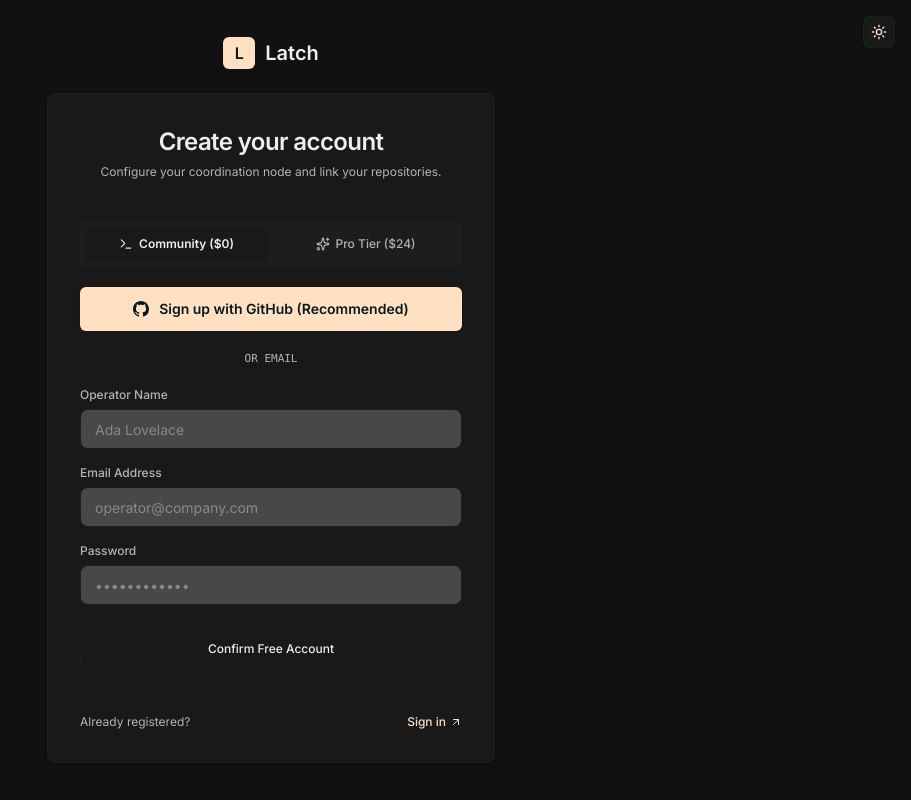
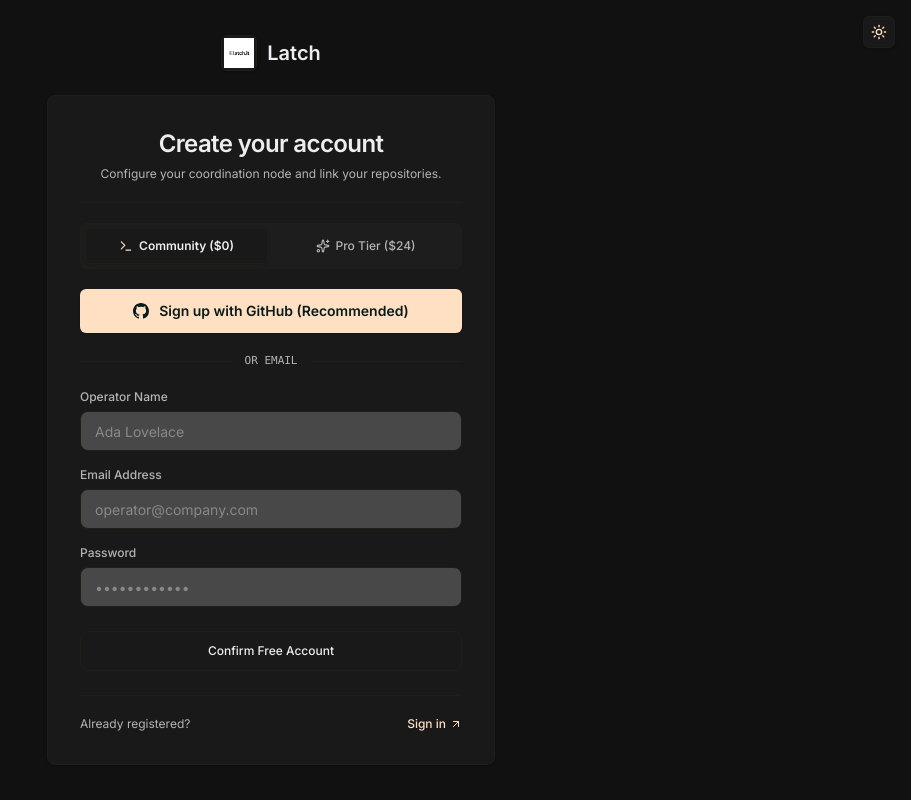
Before and after one commit to unknownsideofme/LATCH, a Next.js app in the folder frontend/: page /signup in a window 1280 px wide. Shown: the whole page, without its empty margins (369-1280 px from the left). Built offline with nearby package versions, Linux system fonts and the light colour scheme; no server answers.

Commit message:
feat: integrate latch-logo.png across header, sidebars, auth, curtain, and metadata

```diff
--- a/frontend/app/(auth)/login/page.tsx
+++ b/frontend/app/(auth)/login/page.tsx
@@ -2,6 +2,7 @@
 
 import { useState } from "react";
 import Link from "next/link";
+import Image from "next/image";
 import { useRouter } from "next/navigation";
 import { createClient } from "@/lib/supabase/client";
 import { DecoButton } from "@/components/deco/DecoButton";
@@ -64,8 +65,15 @@
 
       {/* Brand Header */}
       <Link href="/" className="mb-6 flex items-center gap-2.5 group">
-        <div className="w-8 h-8 rounded-md bg-primary text-primary-foreground font-[var(--font-display)] font-bold text-base flex items-center justify-center shadow-sm">
-          L
+        <div className="w-9 h-9 rounded-md overflow-hidden flex items-center justify-center border border-border bg-card shadow-sm group-hover:border-primary/50 transition-colors p-0.5">
+          <Image
+            src="/latch-logo.png"
+            alt="Latch Logo"
+            width={36}
+            height={36}
+            className="w-full h-full object-contain"
+            priority
+          />
         </div>
         <span className="font-[var(--font-display)] text-xl font-bold text-foreground">
           Latch
--- a/frontend/app/(auth)/signup/page.tsx
+++ b/frontend/app/(auth)/signup/page.tsx
@@ -2,6 +2,7 @@
 
 import { useState, useEffect, Suspense } from "react";
 import Link from "next/link";
+import Image from "next/image";
 import { useRouter, useSearchParams } from "next/navigation";
 import { createClient } from "@/lib/supabase/client";
 import { DecoButton } from "@/components/deco/DecoButton";
@@ -92,8 +93,15 @@
 
       {/* Brand Header */}
       <Link href="/" className="mb-6 flex items-center gap-2.5 group">
-        <div className="w-8 h-8 rounded-md bg-primary text-primary-foreground font-[var(--font-display)] font-bold text-base flex items-center justify-center shadow-sm">
-          L
+        <div className="w-9 h-9 rounded-md overflow-hidden flex items-center justify-center border border-border bg-card shadow-sm group-hover:border-primary/50 transition-colors p-0.5">
+          <Image
+            src="/latch-logo.png"
+            alt="Latch Logo"
+            width={36}
+            height={36}
+            className="w-full h-full object-contain"
+            priority
+          />
         </div>
         <span className="font-[var(--font-display)] text-xl font-bold text-foreground">
           Latch
--- a/frontend/app/dashboard/page.tsx
+++ b/frontend/app/dashboard/page.tsx
@@ -2,6 +2,7 @@
 
 import { useEffect, useState } from "react";
 import Link from "next/link";
+import Image from "next/image";
 import { useRouter } from "next/navigation";
 import { createClient } from "@/lib/supabase/client";
 import {
@@ -380,10 +381,17 @@
           {/* Logo */}
           <Link
             href="/"
-            className="w-8 h-8 rounded-md bg-primary text-primary-foreground font-extrabold text-sm flex items-center justify-center hover:opacity-90 transition-all shadow-sm"
+            className="w-8 h-8 rounded-md overflow-hidden flex items-center justify-center border border-sidebar-border bg-card hover:border-primary/50 transition-all shadow-sm p-0.5"
             title="Latch Systems"
           >
-            L
+            <Image
+              src="/latch-logo.png"
+              alt="Latch Systems"
+              width={32}
+              height={32}
+              className="w-full h-full object-contain"
+              priority
+            />
           </Link>
 
           <div className="w-8 h-[1px] bg-sidebar-border" />
--- a/frontend/app/dashboard/project/[id]/page.tsx
+++ b/frontend/app/dashboard/project/[id]/page.tsx
@@ -2,6 +2,7 @@
 
 import { useEffect, useState, Suspense } from "react";
 import Link from "next/link";
+import Image from "next/image";
 import { useRouter, useParams } from "next/navigation";
 import { createClient } from "@/lib/supabase/client";
 import {
@@ -167,10 +168,17 @@
           {/* Logo */}
           <Link
             href="/"
-            className="w-8 h-8 rounded-md bg-primary text-primary-foreground font-extrabold text-sm flex items-center justify-center hover:opacity-90 transition-all shadow-sm"
+            className="w-8 h-8 rounded-md overflow-hidden flex items-center justify-center border border-sidebar-border bg-card hover:border-primary/50 transition-all shadow-sm p-0.5"
             title="Latch Systems"
           >
-            L
+            <Image
+              src="/latch-logo.png"
+              alt="Latch Systems"
+              width={32}
+              height={32}
+              className="w-full h-full object-contain"
+              priority
+            />
           </Link>
 
           <div className="w-8 h-[1px] bg-sidebar-border" />
--- a/frontend/app/layout.tsx
+++ b/frontend/app/layout.tsx
@@ -18,6 +18,11 @@
 export const metadata: Metadata = {
   title: "LATCH — The Coordination Layer for AI Coding Agents",
   description: "Zero-collision coordination engine for machine-speed AI agents. Exclusive write locking, dependency blast radius checks, and live causal patch sync.",
+  icons: {
+    icon: "/latch-logo.png",
+    shortcut: "/latch-logo.png",
+    apple: "/latch-logo.png",
+  },
 };
 
 export default function RootLayout({
--- a/frontend/components/landing/AiEvolutionOrbit.tsx
+++ b/frontend/components/landing/AiEvolutionOrbit.tsx
@@ -67,7 +67,7 @@
     events: [
       {
         date: "Now",
-        icon: <img src="/logo.png" alt="Latch Protocol" />,
+        icon: <img src="/latch-logo.png" alt="Latch Protocol" />,
         title: "Latch — Multi-Agent Coordination",
         description:
           "The missing protocol for parallel AI coders: distributed AST file locks, causal Lamport clocks, and 0ms collision prevention.",
--- a/frontend/components/landing/LandingHeader.tsx
+++ b/frontend/components/landing/LandingHeader.tsx
@@ -1,6 +1,7 @@
 "use client";
 
 import Link from "next/link";
+import Image from "next/image";
 import { DecoButton } from "@/components/deco/DecoButton";
 import { ThemeToggle } from "@/components/ThemeToggle";
 import { ArrowUpRight } from "lucide-react";
@@ -11,8 +12,15 @@
       <div className="max-w-6xl mx-auto px-4 sm:px-6 h-16 flex items-center justify-between">
         {/* Brand Logo */}
         <Link href="/" className="flex items-center gap-2.5 group">
-          <div className="w-8 h-8 rounded-[var(--radius)] bg-primary text-primary-foreground font-[var(--font-display)] font-bold text-base flex items-center justify-center shadow-sm">
-            L
+          <div className="w-8 h-8 rounded-[var(--radius)] overflow-hidden flex items-center justify-center border border-border bg-card shadow-sm group-hover:border-primary/50 transition-colors p-0.5">
+            <Image
+              src="/latch-logo.png"
+              alt="Latch Logo"
+              width={32}
+              height={32}
+              className="w-full h-full object-contain"
+              priority
+            />
           </div>
           <div className="flex items-center gap-2">
             <span className="font-[var(--font-display)] tracking-tight text-lg font-bold text-foreground">
--- a/frontend/components/landing/LoadingCurtain.tsx
+++ b/frontend/components/landing/LoadingCurtain.tsx
@@ -1,6 +1,7 @@
 "use client";
 
 import { useEffect, useRef } from "react";
+import Image from "next/image";
 import gsap from "gsap";
 
 export function LoadingCurtain() {
@@ -78,8 +79,15 @@
         ref={logoRef}
         className="absolute inset-0 flex flex-col items-center justify-center z-10 select-none"
       >
-        <div className="w-12 h-12 rounded-lg bg-primary text-primary-foreground font-[var(--font-display)] font-bold text-2xl flex items-center justify-center mb-3 shadow-md">
-          L
+        <div className="w-14 h-14 rounded-xl overflow-hidden flex items-center justify-center mb-3 shadow-md border border-border bg-card p-1">
+          <Image
+            src="/latch-logo.png"
+            alt="Latch Logo"
+            width={56}
+            height={56}
+            className="w-full h-full object-contain"
+            priority
+          />
         </div>
         <h1 className="font-[var(--font-display)] text-2xl font-bold tracking-tight text-foreground">
           Latch
```
Also changed, not shown: frontend/public/latch-logo.png (added).
